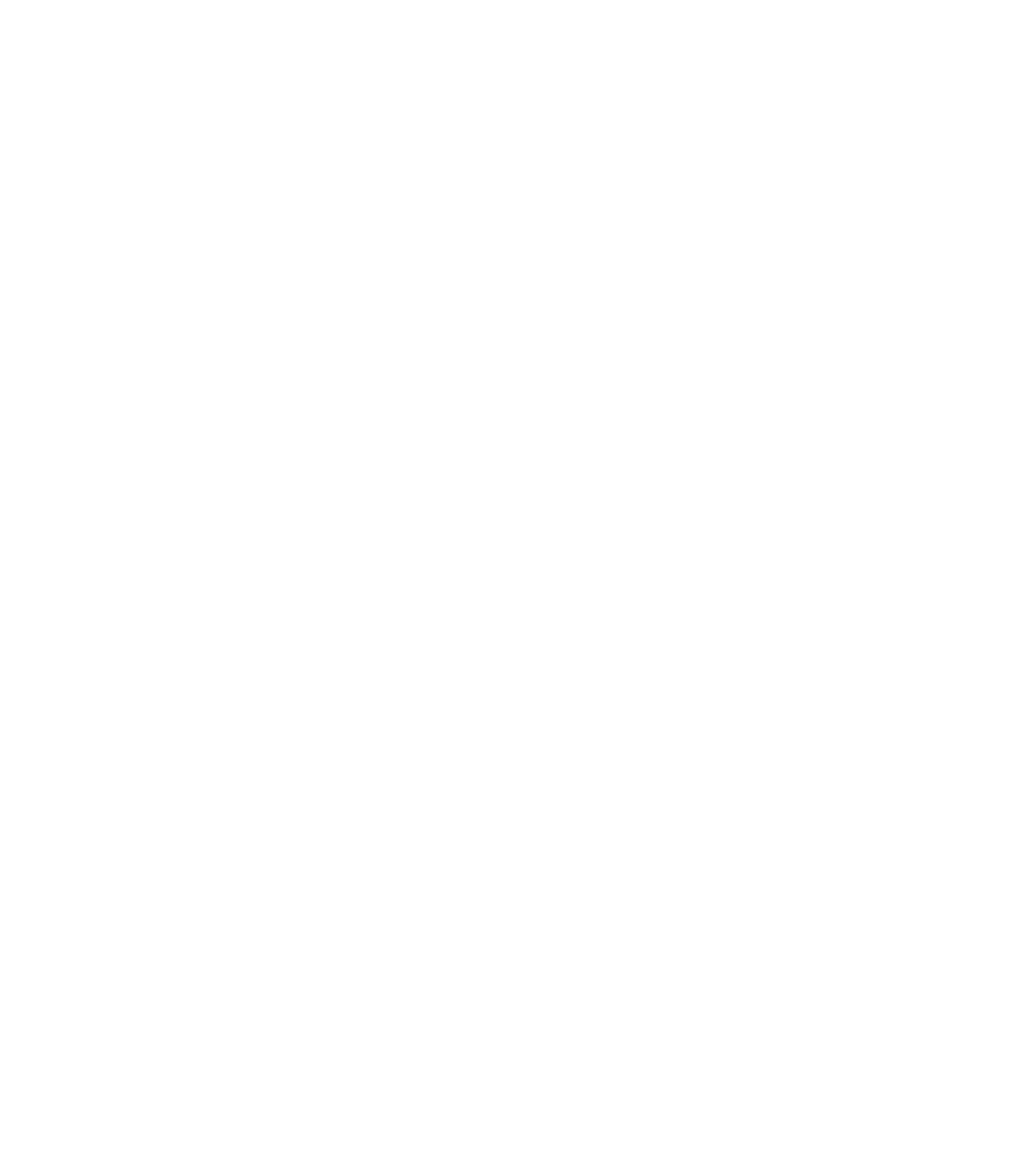
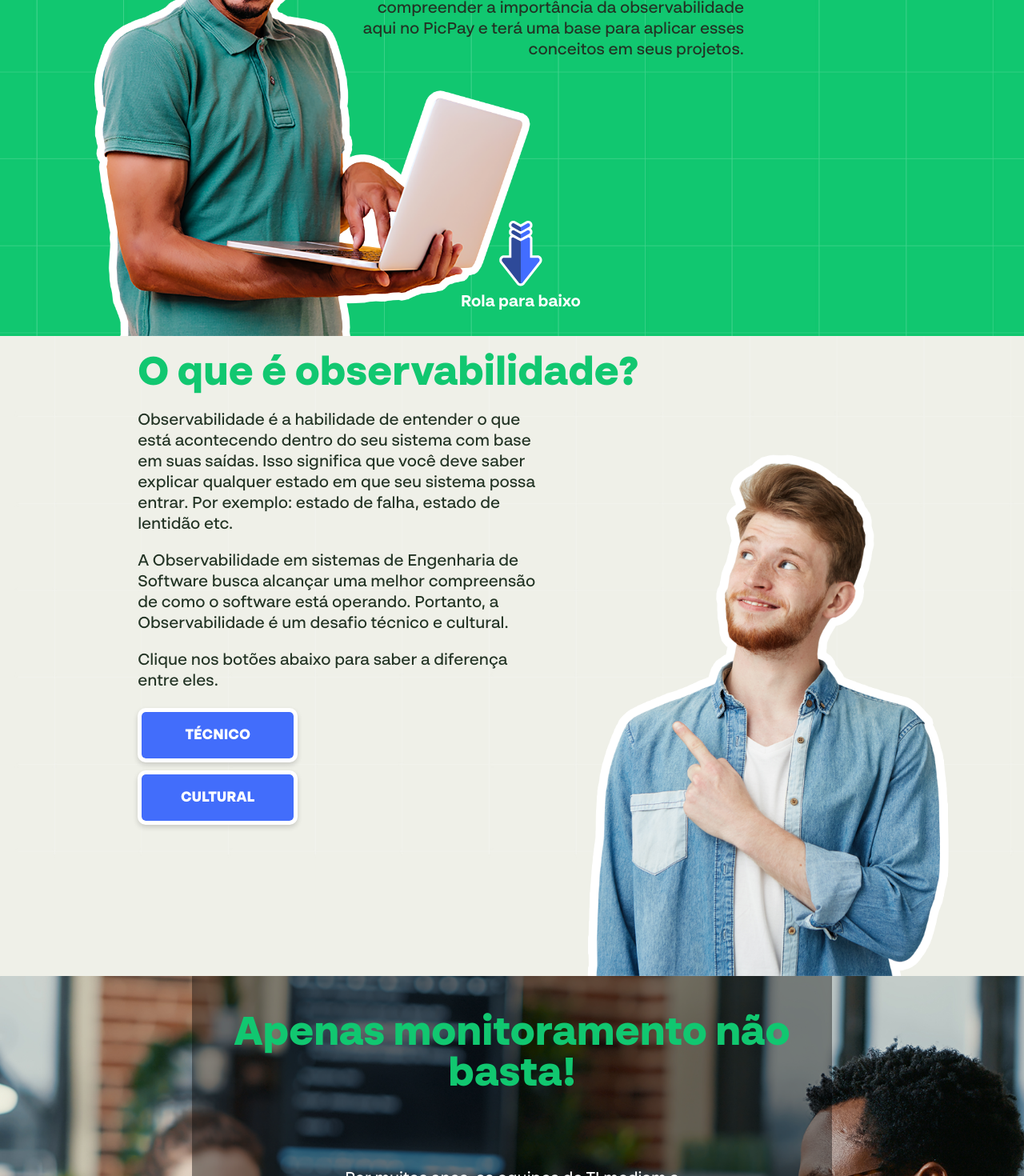
Before and after one commit to Monarini/react-project-picpay, a React (Create React App) app: page / in a window 1280 px wide. Shown: the part 1180-2650 px from the top of the page at 80% size. Before the commit the page ends 800 px from the top, so only its background shows below. Built offline with nearby package versions, Linux system fonts and the light colour scheme.

Commit message:
Alterações

```diff
--- a/src/App.js
+++ b/src/App.js
@@ -16,17 +16,17 @@
 //   //   tela06: 'none',
 //   // }
 function App() {
-  const [tela02, setTela2] = useState("none")
-  const [tela03, setTela3] = useState("none")
-  const [tela04, setTela4] = useState("none")
-  const [tela05, setTela5] = useState("none")
-  const [tela06, setTela6] = useState("none")
+  const [tela02, setTela2] = useState("grid")
+  const [tela03, setTela3] = useState("grid")
+  const [tela04, setTela4] = useState("grid")
+  const [tela05, setTela5] = useState("grid")
+  const [tela06, setTela6] = useState("grid")
 
   return (
     <div className="App">
       <Tela01 tela02={tela02} setTela2={setTela2} />
       <Tela02 tela02={tela02} tela03={tela03} setTela3={setTela3}/>
-      <Tela03 tela03={tela03} tela04={tela04} setTela4={setTela4} />
+      {tela03 === "grid" ? (<Tela03 tela03={tela03} tela04={tela04} setTela4={setTela4} />) : null}
       <Tela04 tela04={tela04} tela05={tela05} setTela5={setTela5} />
       <Tela05 tela05={tela05} tela06={tela06} setTela6={setTela6}/>
       <Tela06 tela06={tela06}/>
--- a/src/components/tela02/Tela02.js
+++ b/src/components/tela02/Tela02.js
@@ -44,7 +44,7 @@
           <div className="alinhamento-button-02">
             <Link className="visible" to="tela-03" smooth={true} duration={500}>
               <button
-                onMouseEnter={liberaProximaTela}
+                onClick={liberaProximaTela}
                 className="btnSeta" type="button">
                 <img src={seta_baixo} alt="Seta Avançar" />
                 Rola para baixo
--- a/src/components/tela03/Tela03.js
+++ b/src/components/tela03/Tela03.js
@@ -18,6 +18,7 @@
   function verificarClique(){
     modal = modal + 1
     if(modal>2){
+      setTela4("grid")
       return setIsActive(true)
     }
   }
--- a/src/components/tela05/Tela05.js
+++ b/src/components/tela05/Tela05.js
@@ -19,6 +19,7 @@
   function verificarClique(){
     modal = modal + 1
     if(modal>1){
+      setTela6("grid")
       return setIsActive(true)
     }
   }
--- a/src/components/tela06/style.css
+++ b/src/components/tela06/style.css
@@ -49,8 +49,7 @@
   }
 
   .tresColunas {
-    grid-template-rows: repeat(3, 1fr);
-    grid-template-columns: none;
+    gap: 20px;
   }
 
   .justify-content {
```
